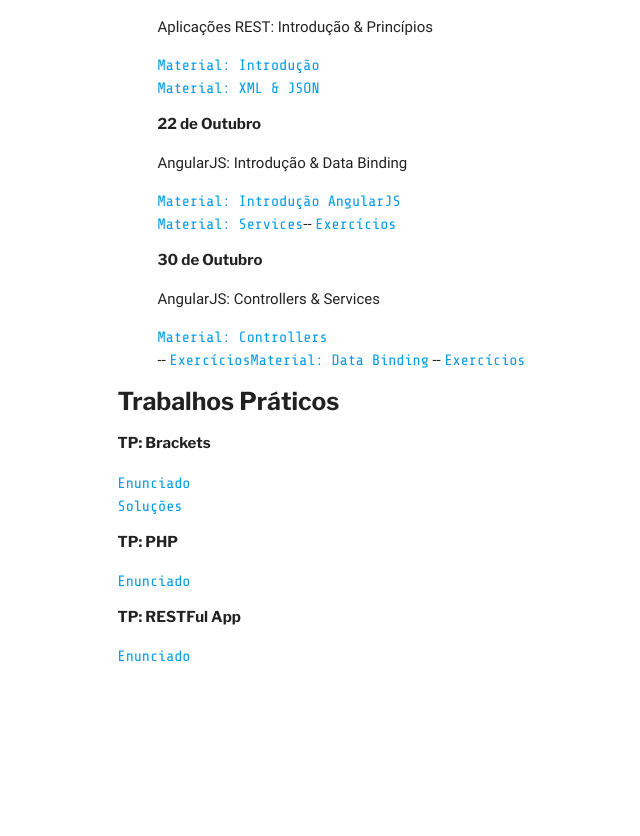
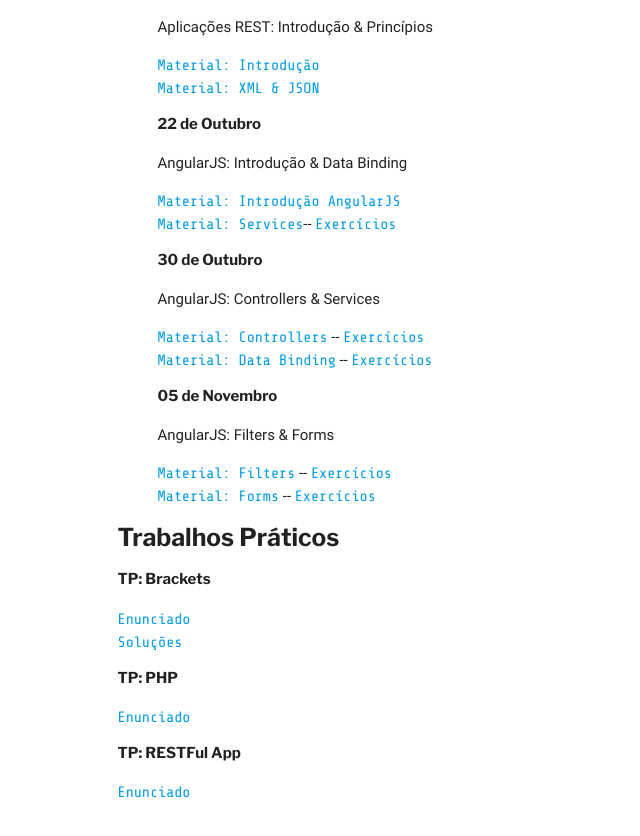
Before and after one commit to COLTEC-DAW/coltec-daw.github.io, a Jekyll site: the page built from classes.html, in a window 1280 px wide and 900 px high, scrolled down 3812 px. Shown: the top 836 px of the window, without its empty margins (151-791 px from the left). Built offline with Jekyll 4.4.1, drawn with Linux system fonts in a browser that asks for light colours; some web fonts are replaced; before the commit the page ends 4576 px from its top, so only the background shows below that.

Commit message:
AngularJS Filters & Forms

```diff
--- a/classes.html
+++ b/classes.html
@@ -218,8 +218,24 @@
         <h6>30 de Outubro</h6>
         <p>AngularJS: Controllers &amp; Services</p>
         <ul>
-            <li><a href="https://coltec-daw.github.io/Aula-12-Aplicacoes-REST/AngularJS/03_angular-controllers.pdf">Material: Controllers</a></li>
-            <li> -- <a href="https://github.com/COLTEC-DAW/E11-AngularJS/blob/master/angular-controllers/README.md">Exercícios</a><a href="https://coltec-daw.github.io/Aula-12-Aplicacoes-REST/AngularJS/04_angular-services.pdf">Material: Data Binding</a> -- <a href="https://github.com/COLTEC-DAW/E11-AngularJS/blob/master/angular-services/README.md">Exercícios</a></li>
+            <li>
+                <a href="https://coltec-daw.github.io/Aula-12-Aplicacoes-REST/AngularJS/03_angular-controllers.pdf">Material: Controllers</a> -- <a href="https://github.com/COLTEC-DAW/E11-AngularJS/blob/master/angular-controllers/README.md">Exercícios</a>
+            </li>
+            <li>
+                    <a href="https://coltec-daw.github.io/Aula-12-Aplicacoes-REST/AngularJS/04_angular-services.pdf">Material: Data Binding</a> -- <a href="https://github.com/COLTEC-DAW/E11-AngularJS/blob/master/angular-services/README.md">Exercícios</a>
+            </li>
+        </ul>
+    </dd>
+    <dd>
+        <h6>05 de Novembro</h6>
+        <p>AngularJS: Filters &amp; Forms</p>
+        <ul>
+            <li>
+                <a href="https://coltec-daw.github.io/Aula-12-Aplicacoes-REST/AngularJS/05_angular-filtros.pdf">Material: Filters</a> -- <a href="https://github.com/COLTEC-DAW/E11-AngularJS/blob/master/angular-filtros/README.md">Exercícios</a>
+            </li>
+            <li>
+                    <a href="https://coltec-daw.github.io/Aula-12-Aplicacoes-REST/AngularJS/06_angular-forms.pdf">Material: Forms</a> -- <a href="https://github.com/COLTEC-DAW/E11-AngularJS/blob/master/angular-forms/README.md">Exercícios</a>
+            </li>
         </ul>
     </dd>
 </dl>
```
